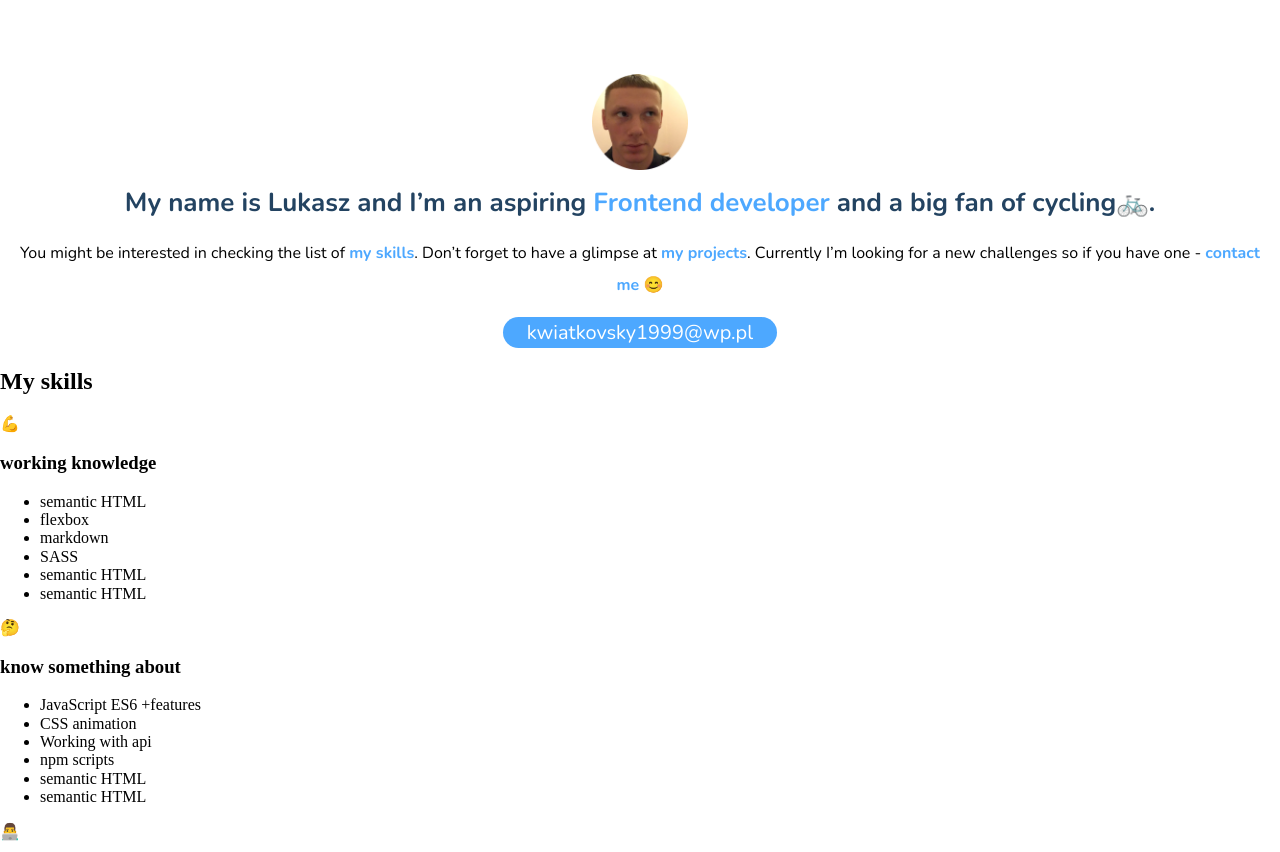
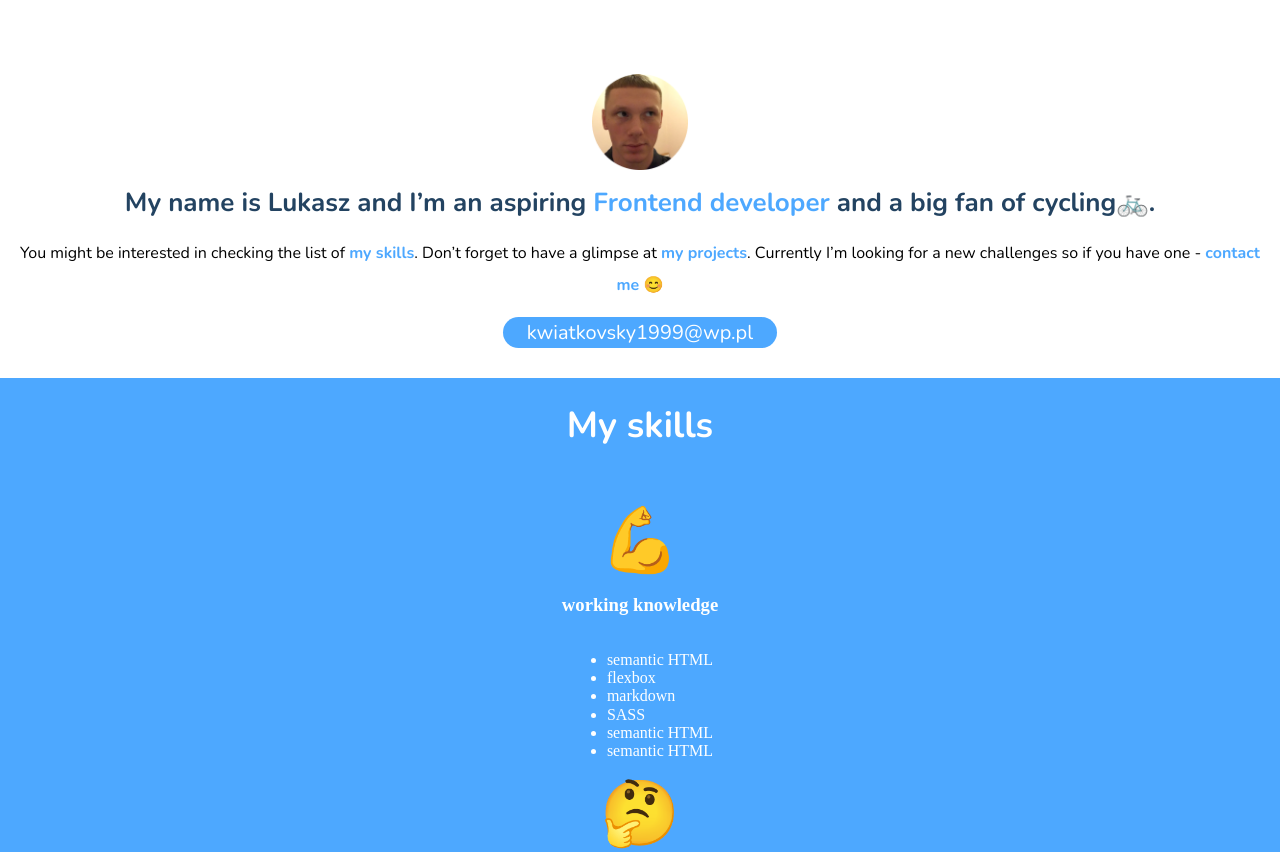
Before and after one commit to KwiatkowskiLukasz/mainProject.github.io, a website built with webpack: page src/pages/index.html in a window 1280 px wide. Shown: the top 852 px of the page. Built offline with nearby package versions, Linux system fonts and the light colour scheme.

Commit message:
add some basic tyle for skills

```diff
--- a/src/scss/main.scss
+++ b/src/scss/main.scss
@@ -4,3 +4,4 @@
 
 @import "modules/hello.scss";
 @import "modules/hero.scss";
+@import "modules/style.scss";
--- /dev/null
+++ b/src/scss/modules/style.scss
@@ -0,0 +1,27 @@
+.skills {
+    background-color: #4da8ff;
+    color: white;
+
+  &__header {
+    font-family: Nunito;
+    font-style: normal;
+    font-weight: bold;
+    font-size: 36px;
+    line-height: 48px;
+    text-align: center;
+    padding: 24px;
+  }
+  &__section{
+    display: flex;
+    flex-direction: column;
+    align-items: center;
+    padding: 0px;
+  }
+  &__section--emoji{
+    font-family: Helvetica;
+    font-style: normal;
+    font-weight: bold;
+    font-size: 64px;
+    line-height: 72px;
+  }
+}
```
